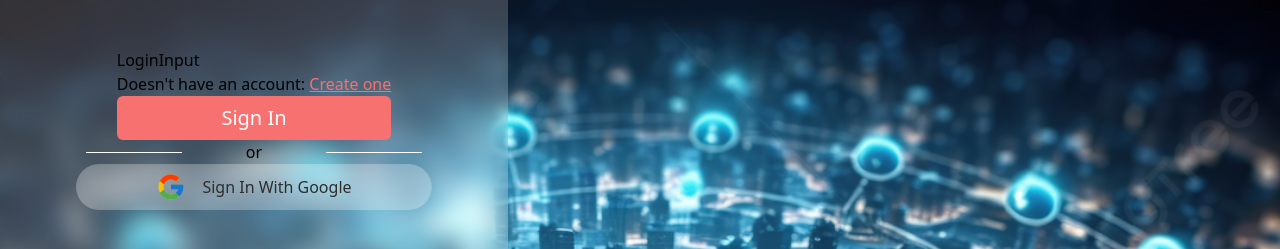
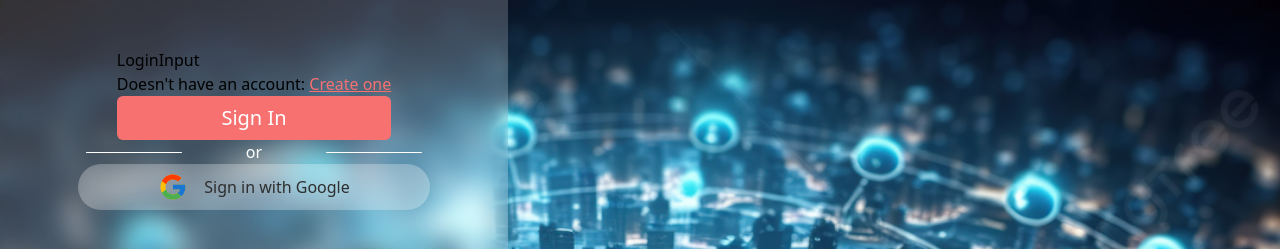
Before and after one commit to tkim0809/IoT_Dashboard, a React (Create React App) app in the folder client/: page /login in a window 1280 px wide. Shown: the top 249 px of the page. Built offline with nearby package versions, Linux system fonts and the light colour scheme.

Commit message:
fix font and color

```diff
--- a/client/src/components/Login.jsx
+++ b/client/src/components/Login.jsx
@@ -43,25 +43,25 @@ const Login = () => {
 
                     {/* button section */}
                     {isSignUp ? (
-                        <motion.button {...buttonClick} className='w-full px-4 py-2 rounded-md bg-red-400 cursor-pointer text-white text-xl capitalize hover:bg-red-500 transition-all duration-150'>
-                            Sign up
+                        <motion.button {...buttonClick} className='w-full px-4 py-2 rounded-md bg-red-400 cursor-pointer text-white text-xl hover:bg-red-500 transition-all duration-150'>
+                            Sign Up
                         </motion.button>
                     ) : (
-                        <motion.button {...buttonClick} className='w-full px-4 py-2 rounded-md bg-red-400 cursor-pointer text-white text-xl capitalize hover:bg-red-500 transition-all duration-150'>
-                            Sign in
+                        <motion.button {...buttonClick} className='w-full px-4 py-2 rounded-md bg-red-400 cursor-pointer text-white text-xl hover:bg-red-500 transition-all duration-150'>
+                            Sign In
                         </motion.button>
                     )}
                 </div>
 
                 <div className='flex items-center justify-between gap-16'>
                     <div className='w-24 h-[1px] rounded-md bg-white'></div>
-                    <p className='text=white'>or</p>
+                    <p className='text-white'>or</p>
                     <div className='w-24 h-[1px] rounded-md bg-white'></div>
                 </div>
 
                 <motion.div {...buttonClick} className='flex items-center justify-center px-20 py-2 bg-lightOverlay backdrop-blur-md cursor-pointer rounded-3xl gap-4'>
                     <FcGoogle className="text-3xl" />
-                    <p className='capitalize text-base text-headingColor'>Sign in with Google</p>
+                    <p className='text-base text-headingColor'>Sign in with Google</p>
                 </motion.div>
             </div>
         </div>
```
